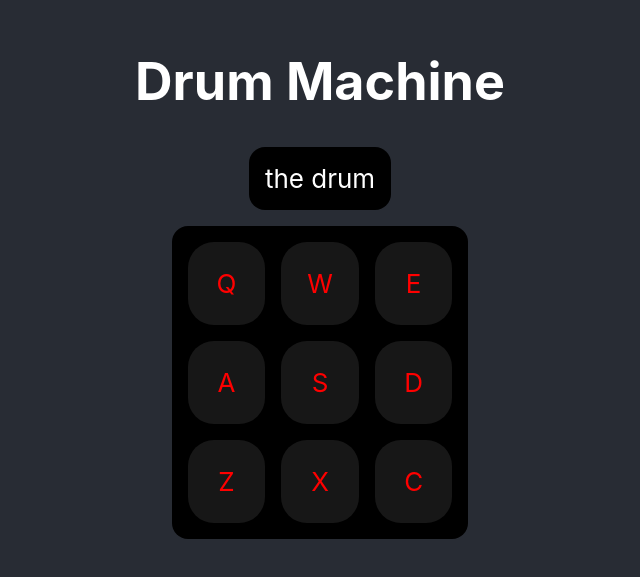
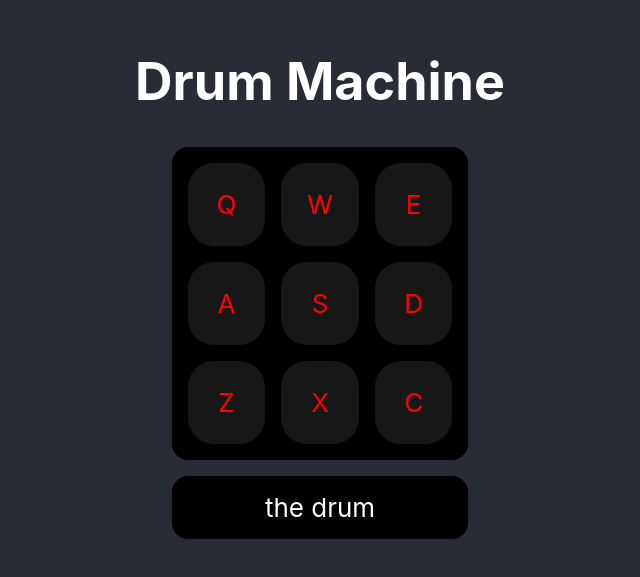
Before and after one commit to thebigdavec/fcc-drum-machine, a React (Create React App) app: page / in a window 1280 px wide. Shown: the part 115-692 px from the top of the page, without its empty margins (320-960 px from the left). Built offline with nearby package versions, Linux system fonts and the light colour scheme.

Commit message:
fix width of display and place display under drum pads

```diff
--- a/src/App.js
+++ b/src/App.js
@@ -92,12 +92,14 @@ class App extends React.Component {
 			<div className="App">
 				<header id="drum-machine" className="App-header">
 					<AppTitle apptitle={this.state.appTitle} />
-					<Display currentDrum={this.state.currentDrum} />
+          <div className='control-box'>
 					<Pads
 						clickHandler={this.handleClick}
 						controls={this.state.keyList}
 						drums={[ this.state.banks[this.state.bank] ]}
 					/>
+					<Display currentDrum={this.state.currentDrum} />
+          </div>
 				</header>
 			</div>
 		);
```
